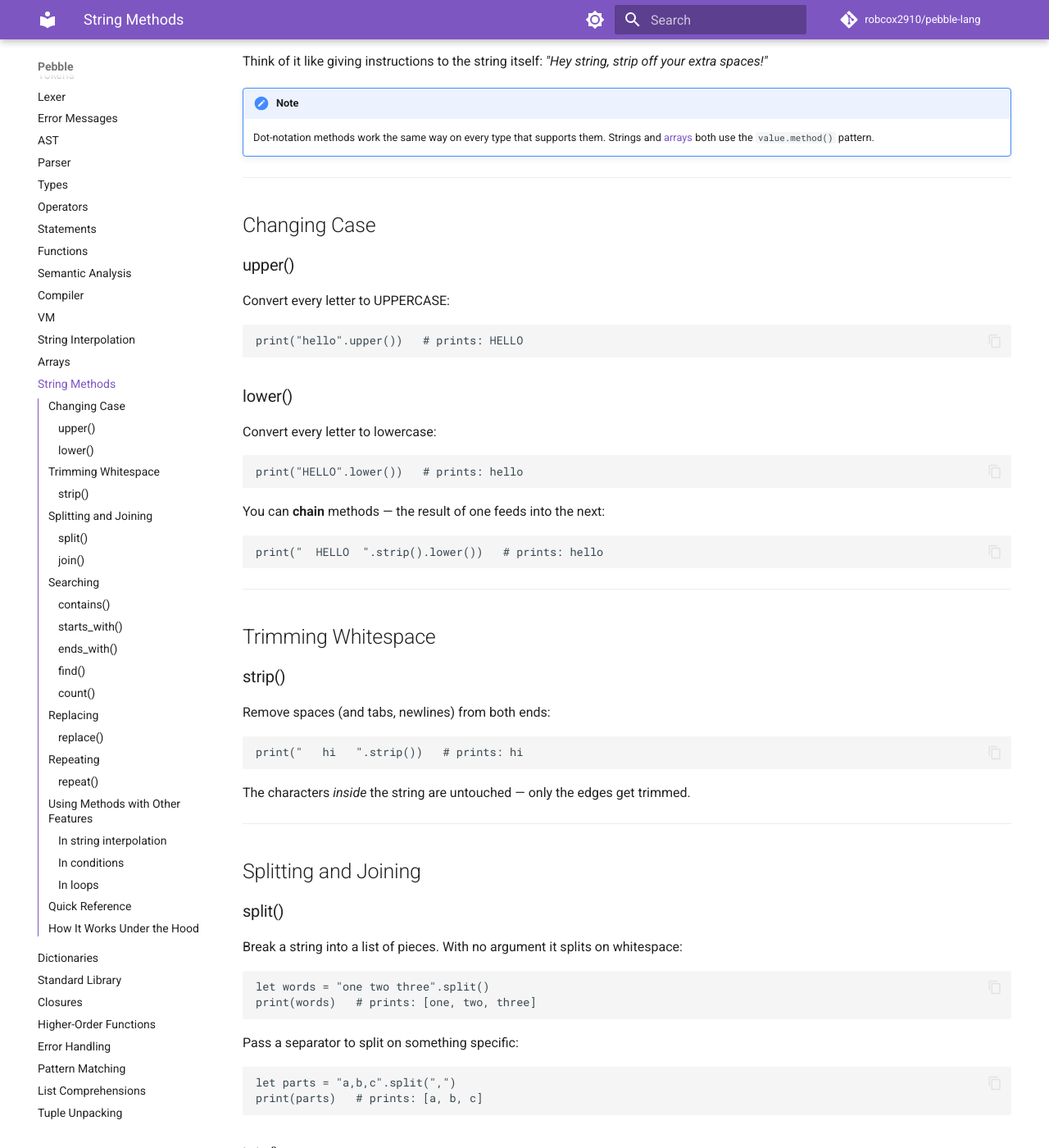
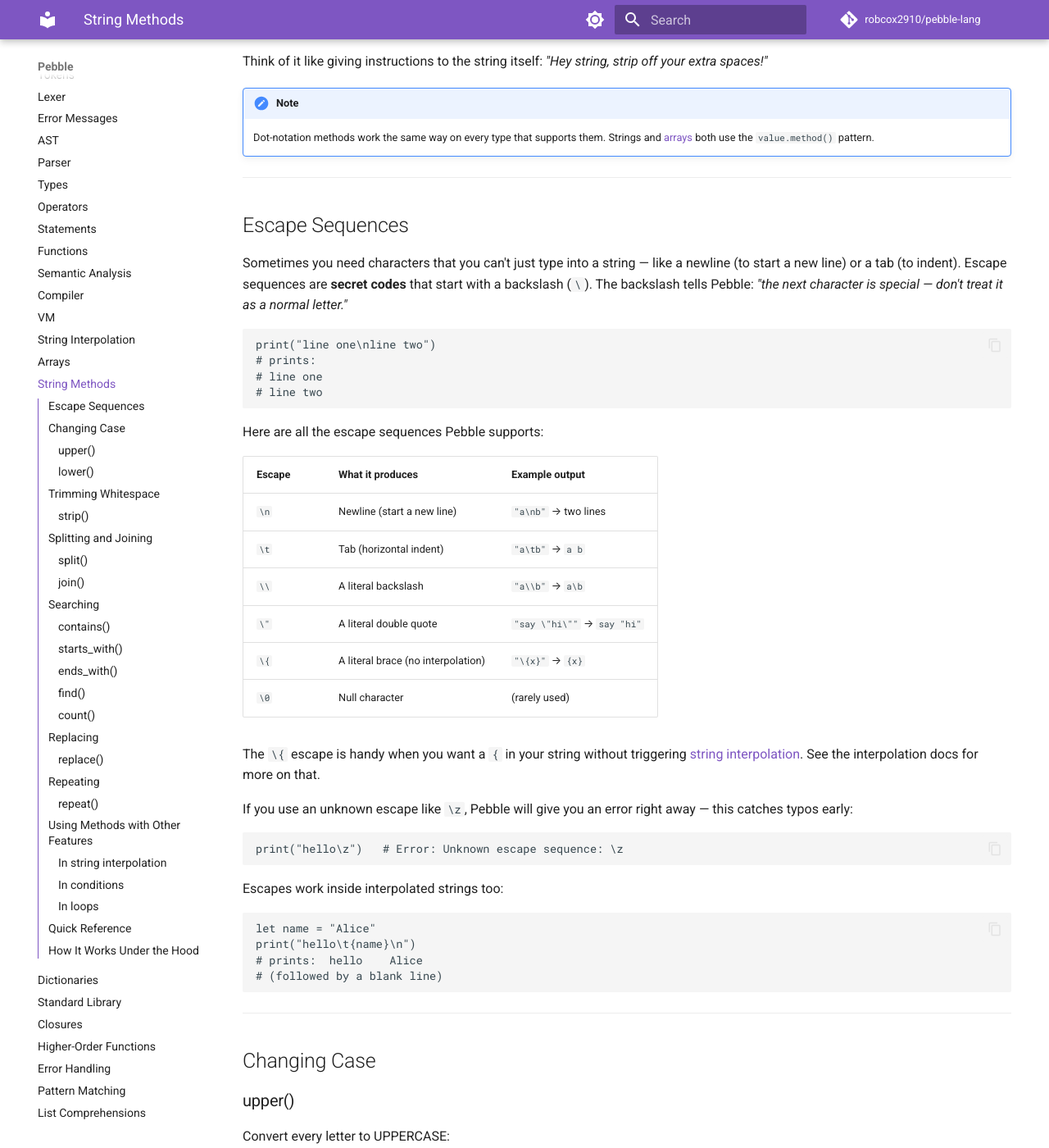
Before and after one commit to robcox2910/pebble-lang, an MkDocs documentation site: the page built from docs/concepts/strings.md, in a window 1280 px wide and 1400 px high, scrolled down 260 px. Shown: the whole window at 82% size. Built offline with MkDocs 1.6.1 and Material for MkDocs 9.7.7, drawn with Linux system fonts in a browser that asks for light colours; comment, search, counter and statistics services are not loaded.

Commit message:
feat: add string escape sequences (\n, \t, \\, \", \0)
Strings now support standard escape sequences beyond the existing \{.
Unknown escapes (e.g. \z) raise LexerError to catch typos early.
Extracted shared _process_escape helper to eliminate duplication between
_scan_string and _scan_string_continuation.

Co-Authored-By: Claude Opus 4.6 <noreply@anthropic.com>

````diff
--- a/docs/concepts/strings.md
+++ b/docs/concepts/strings.md
@@ -15,6 +15,54 @@ strip off your extra spaces!"*
 !!! note
     Dot-notation methods work the same way on every type that supports them.
     Strings and [arrays](arrays.md) both use the `value.method()` pattern.
+
+---
+
+## Escape Sequences
+
+Sometimes you need characters that you can't just type into a string —
+like a newline (to start a new line) or a tab (to indent). Escape
+sequences are **secret codes** that start with a backslash (`\`). The
+backslash tells Pebble: *"the next character is special — don't treat
+it as a normal letter."*
+
+```pebble
+print("line one\nline two")
+# prints:
+# line one
+# line two
+```
+
+Here are all the escape sequences Pebble supports:
+
+| Escape | What it produces           | Example output       |
+| ------ | -------------------------- | -------------------- |
+| `\n`   | Newline (start a new line) | `"a\nb"` → two lines |
+| `\t`   | Tab (horizontal indent)    | `"a\tb"` → `a    b`  |
+| `\\`   | A literal backslash        | `"a\\b"` → `a\b`     |
+| `\"`   | A literal double quote     | `"say \"hi\""` → `say "hi"` |
+| `\{`   | A literal brace (no interpolation) | `"\{x}"` → `{x}` |
+| `\0`   | Null character             | (rarely used)        |
+
+The `\{` escape is handy when you want a `{` in your string without
+triggering [string interpolation](string-interpolation.md). See the
+interpolation docs for more on that.
+
+If you use an unknown escape like `\z`, Pebble will give you an error
+right away — this catches typos early:
+
+```pebble
+print("hello\z")   # Error: Unknown escape sequence: \z
+```
+
+Escapes work inside interpolated strings too:
+
+```pebble
+let name = "Alice"
+print("hello\t{name}\n")
+# prints:  hello	Alice
+# (followed by a blank line)
+```
 
 ---
 
````
Also changed, not shown: docs/concepts/string-interpolation.md (+5 -0 lines), 3 other files.
